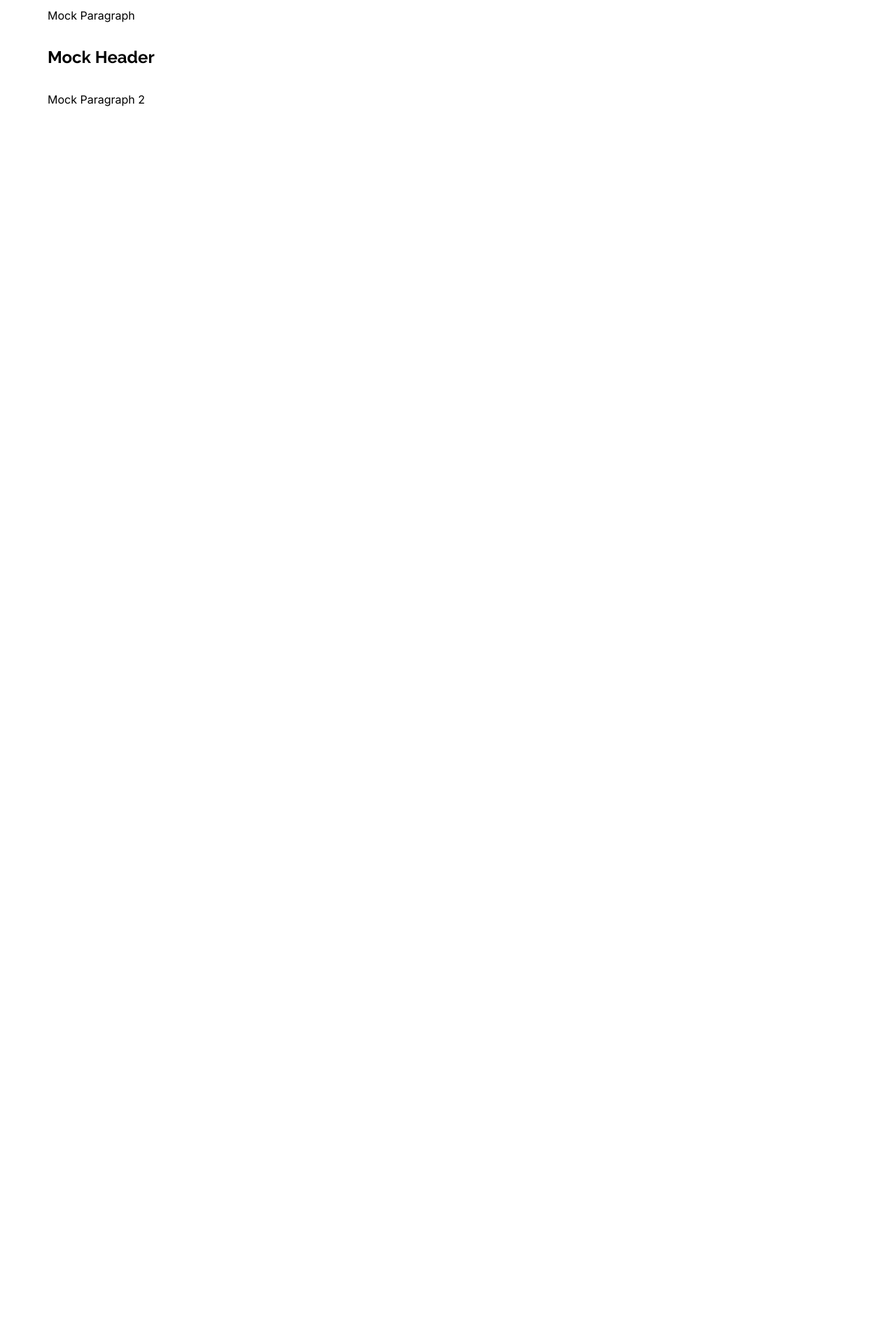
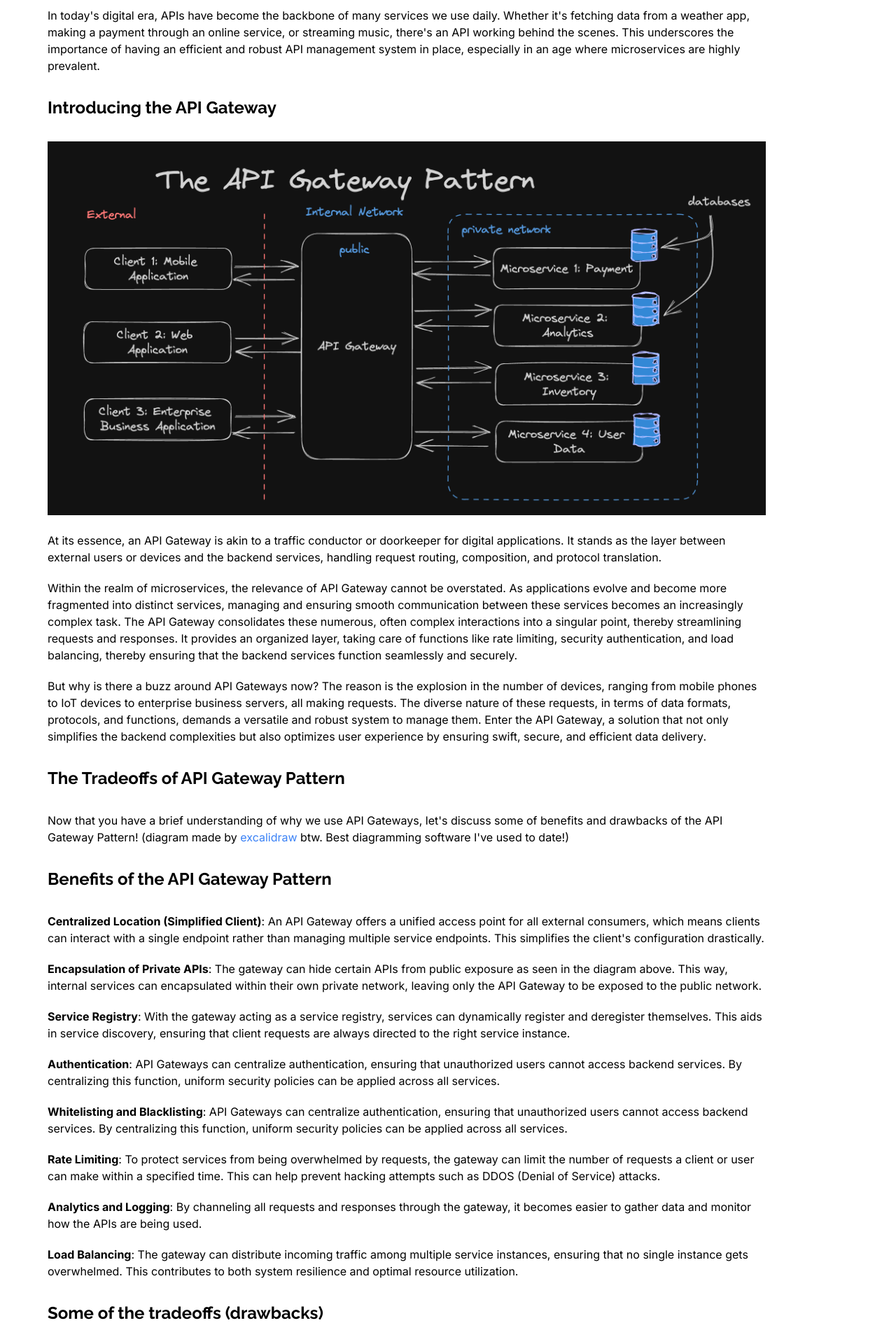
Before and after one commit to rawsashimi1604/dev-portfolio, a Next.js app: page /blog/api-gateway-1 in a window 1280 px wide. Shown: the part 820-2740 px from the top of the page at 70% size. Before the commit the page ends 1010 px from the top, so only its background shows below. Built offline with nearby package versions, Linux system fonts and the light colour scheme.

Commit message:
added the ApiGateway blog

```diff
--- a/components/blogs/ApiGatewayOne.js
+++ b/components/blogs/ApiGatewayOne.js
@@ -3,6 +3,7 @@ import BlogContainer from "../modules/blog/BlogContainer";
 import Image from "next/image";
 import Paragraph from "../common/Paragraph";
 import BlogHeader from "../modules/blog/BlogHeader";
+import Link from "next/link";
 
 function ApiGatewayOne({ data }) {
   return (
@@ -32,12 +33,161 @@ function ApiGatewayOne({ data }) {
 
         <article className="mt-6 font-inter">
           <Paragraph>
-            Mock Paragraph
+            In today&apos;s digital era, APIs have become the backbone of many
+            services we use daily. Whether it&apos;s fetching data from a
+            weather app, making a payment through an online service, or
+            streaming music, there&apos;s an API working behind the scenes. This
+            underscores the importance of having an efficient and robust API
+            management system in place, especially in an age where microservices
+            are highly prevalent.
           </Paragraph>
 
-          <BlogHeader text={"Mock Header"} />
+          <BlogHeader text={"Introducing the API Gateway"} />
+
+          <div className="mb-6">
+            <Image
+              src="/images/blog/api-gateway-1/api-gateway-1.png"
+              layout="responsive"
+              width="100%"
+              height="52.5%" // 16:10 aspect ratio
+              objectFit="cover"
+            />
+          </div>
+
           <Paragraph>
-            Mock Paragraph 2
+            At its essence, an API Gateway is akin to a traffic conductor or
+            doorkeeper for digital applications. It stands as the layer between
+            external users or devices and the backend services, handling request
+            routing, composition, and protocol translation.
+          </Paragraph>
+
+          <Paragraph>
+            Within the realm of microservices, the relevance of API Gateway
+            cannot be overstated. As applications evolve and become more
+            fragmented into distinct services, managing and ensuring smooth
+            communication between these services becomes an increasingly complex
+            task. The API Gateway consolidates these numerous, often complex
+            interactions into a singular point, thereby streamlining requests
+            and responses. It provides an organized layer, taking care of
+            functions like rate limiting, security authentication, and load
+            balancing, thereby ensuring that the backend services function
+            seamlessly and securely.
+          </Paragraph>
+
+          <Paragraph>
+            But why is there a buzz around API Gateways now? The reason is the
+            explosion in the number of devices, ranging from mobile phones to
+            IoT devices to enterprise business servers, all making requests. The
+            diverse nature of these requests, in terms of data formats,
+            protocols, and functions, demands a versatile and robust system to
+            manage them. Enter the API Gateway, a solution that not only
+            simplifies the backend complexities but also optimizes user
+            experience by ensuring swift, secure, and efficient data delivery.
+          </Paragraph>
+
+          <BlogHeader text={"The Tradeoffs of API Gateway Pattern"} />
+          {/* Some content here */}
+          <Paragraph>
+            Now that you have a brief understanding of why we use API Gateways,
+            let&apos;s discuss some of benefits and drawbacks of the API Gateway
+            Pattern! (diagram made by{" "}
+            <Link href="https://excalidraw.com/">
+              <span className="text-blue-500 hover:underline cursor-pointer">
+                excalidraw
+              </span>
+            </Link>{" "}
+            btw. Best diagramming software I&apos;ve used to date!)
+          </Paragraph>
+
+          <BlogHeader text="Benefits of the API Gateway Pattern" />
+          <Paragraph>
+            <b>Centralized Location (Simplified Client)</b>: An API Gateway
+            offers a unified access point for all external consumers, which
+            means clients can interact with a single endpoint rather than
+            managing multiple service endpoints. This simplifies the client&apos;s
+            configuration drastically.
+          </Paragraph>
+
+          <Paragraph>
+            <b>Encapsulation of Private APIs</b>: The gateway can hide certain
+            APIs from public exposure as seen in the diagram above. This way,
+            internal services can encapsulated within their own private network,
+            leaving only the API Gateway to be exposed to the public network.
+          </Paragraph>
+
+          <Paragraph>
+            <b>Service Registry</b>: With the gateway acting as a service
+            registry, services can dynamically register and deregister
+            themselves. This aids in service discovery, ensuring that client
+            requests are always directed to the right service instance.
+          </Paragraph>
+
+          <Paragraph>
+            <b>Authentication</b>: API Gateways can centralize authentication,
+            ensuring that unauthorized users cannot access backend services. By
+            centralizing this function, uniform security policies can be applied
+            across all services.
+          </Paragraph>
+
+          <Paragraph>
+            <b>Whitelisting and Blacklisting</b>: API Gateways can centralize
+            authentication, ensuring that unauthorized users cannot access
+            backend services. By centralizing this function, uniform security
+            policies can be applied across all services.
+          </Paragraph>
+
+          <Paragraph>
+            <b>Rate Limiting</b>: To protect services from being overwhelmed by
+            requests, the gateway can limit the number of requests a client or
+            user can make within a specified time. This can help prevent hacking
+            attempts such as DDOS (Denial of Service) attacks.
+          </Paragraph>
+
+          <Paragraph>
+            <b>Analytics and Logging</b>: By channeling all requests and
+            responses through the gateway, it becomes easier to gather data and
+            monitor how the APIs are being used.
+          </Paragraph>
+
+          <Paragraph>
+            <b>Load Balancing</b>: The gateway can distribute incoming traffic
+            among multiple service instances, ensuring that no single instance
+            gets overwhelmed. This contributes to both system resilience and
+            optimal resource utilization.
+          </Paragraph>
+
+          <BlogHeader text="Some of the tradeoffs (drawbacks)" />
+
+          <Paragraph>
+            <b>Increased Latency</b>: Introducing an API Gateway means adding
+            another layer through which traffic must pass, resulting in an
+            additional network hop. This will add additional latency to the
+            request response lifecycle.
+          </Paragraph>
+
+          <Paragraph>
+            <b>High Risk - Central Point of Failure</b>: If the gateway crashes
+            or becomes unresponsive, it can disrupt access to all the services
+            behind it. Properly setting up redundancies, failovers, and
+            monitoring becomes absolutely crucial.
+          </Paragraph>
+
+          <Paragraph>
+            <b>Increased Complexity</b>: Managing an API Gateway involves
+            several tasks, including setting up routes, managing security
+            policies, and orchestrating service requests. Onboarding new APIs or
+            decommissioning old ones can also introduce administrative overhead.
+          </Paragraph>
+
+          <BlogHeader text={"Building an API Gateway Miniseries"} />
+          <Paragraph>
+            Given the rising importance of APIs in our digital ecosystem,
+            understanding the how API gateways function is crucial. This is why
+            I&apos;ll be dedicating a mini-series to guide you through building
+            your own lightweight API gateway. I&apos;ll attempt to create my own
+            personal API Gateway using the <b>Golang</b> language to learn more
+            about API Gateways as well as pick up this new programming language,
+            and you can follow along as well! So, stay tuned!
           </Paragraph>
         </article>
       </BlogContainer>
--- a/data/blogs.js
+++ b/data/blogs.js
@@ -26,12 +26,12 @@ export default {
     href: "/blog/tradeoffs",
   },
   "api-gateway-1": {
-    image: "/images/blog/css.jpg",
+    image: "/images/blog/api-gateway-1/network.jpg",
     author: "Gavin Loo",
     date: "12 August 2023",
     title: "Building an API Gateway Part 1: API Gateway Pattern",
     subtitle:
-      "Part of the Building an API Gateway series. Discussing the API Gateway Patterb",
+      "Part of the Building an API Gateway series. Understanding the API Gateway Pattern.",
     tags: ["API Gateway", "Architecture", "API", "Microservices"],
     href: "/blog/api-gateway-1",
   }
--- a/pages/blog/api-gateway-1.js
+++ b/pages/blog/api-gateway-1.js
@@ -8,7 +8,7 @@ function apiGatewayOne() {
   return (
     <div>
       <Head>
-        <title>CSS Decoded - Gavin Loo</title>
+        <title>API Gateway Pattern - Gavin Loo</title>
       </Head>
       <ApiGatewayOne data={blogs["api-gateway-1"]} />
     </div>
```
Also changed, not shown: public/images/blog/api-gateway-1/api-gateway-1.png (added), public/images/blog/api-gateway-1/network.jpg (added).
